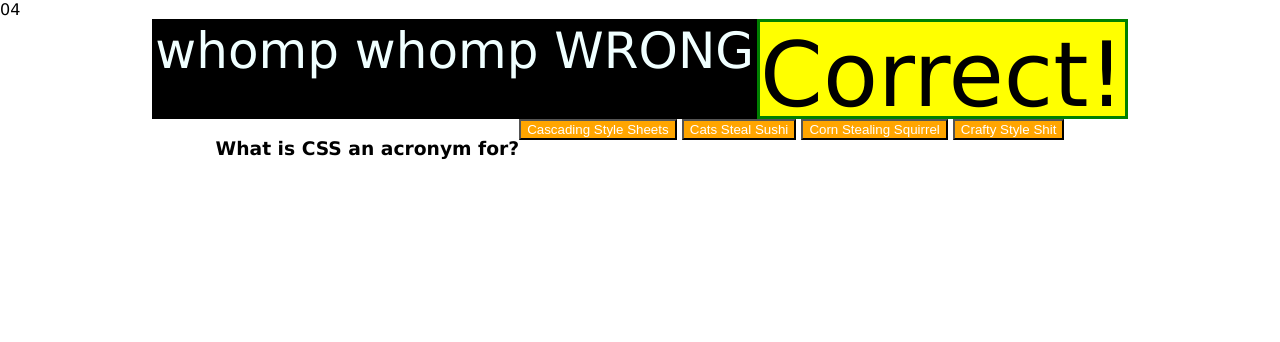
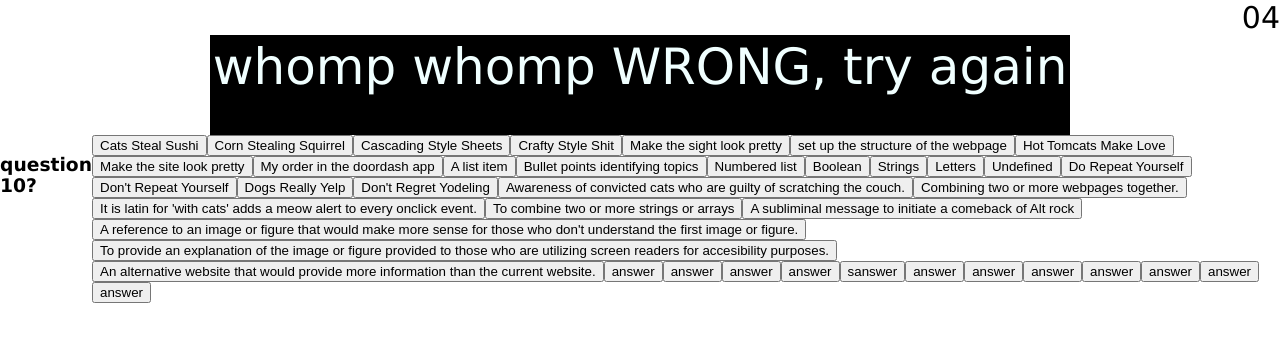
Before and after one commit to VictoriaSweet/super-cuckoo, a plain HTML site: page index.html in a window 1280 px wide. Both pictures are taken after a click on the button "start". Drawn offline with Linux system fonts and the light colour scheme.

Commit message:
added for loops with wrong answer event

```diff
--- a/assets/script.js
+++ b/assets/script.js
@@ -1,13 +1,10 @@
-const welcome = document.querySelector("#welcome");
+const welcomeSections = document.querySelectorAll(".welcome");
 const startButton = document.querySelector("#startButton");
 const questionContainer = document.querySelector("#questionContainer");
 const question = document.querySelector("#question");
-const answer1 = document.querySelector ("#answer1");
-const answer2 = document.querySelector ("#answer2");
-const answer3 = document.querySelector ("#answer3");
-const answer4 = document.querySelector ("#answer4");
+const answers = document.querySelector("#answers");
 
-const secEl = document.querySelector('#sec');
+const secEl = document.querySelector("#sec");
 
 let second = 5;
 secEl.innerText = second;
@@ -17,121 +14,117 @@ let currentQuestionIndex = 0;
 const questions = [
   {
     questionText: "What is CSS an acronym for?",
-        correctAnswer: "Cascading Style Sheets",
-        wrongAnswers: [
+    answers: [
       "Cats Steal Sushi",
       "Corn Stealing Squirrel",
+      "Cascading Style Sheets",
       "Crafty Style Shit",
     ],
+    correctIndex: 2,
   },
+
   {
     questionText: "What is the purpose of HTML in a webpage?",
-        correctAnswer: "set up the structure of the webpage",
-        wrongAnswers: [
+    answers: [
       "Make the sight look pretty",
+      "set up the structure of the webpage",
       "Hot Tomcats Make Love",
       "Make the site look pretty",
     ],
+    correctIndex: 1,
   },
   {
     questionText: "What is an ordered list in HTML?",
-        correctAnswer: "Numbered list",
-        wrongAnswers: [
+    answers: [
       "My order in the doordash app",
       "A list item",
       "Bullet points identifying topics",
+      "Numbered list",
     ],
+    correctIndex: 1,
   },
   {
-        questionText: "Which of the folowing selections are NOT a primitive javascript data type?",
-        correctAnswer: "Letters",
-        wrongAnswers: [
-            "Boolean",
-            "Strings",
-            "Undefined",
-        ],
+    questionText:
+      "Which of the folowing selections are NOT a primitive javascript data type?",
+    answers: ["Boolean", "Strings", "Letters", "Undefined"],
+    correctIndex: 2,
   },
   {
     questionText: "What does the term 'DRY' represent in coding?",
-        correctAnswer: "Don't Repeat Yourself",
-        wrongAnswers: [
+    answers: [
       "Do Repeat Yourself",
+      "Don't Repeat Yourself",
       "Dogs Really Yelp",
       "Don't Regret Yodeling",
     ],
+    correctIndex: 1,
   },
   {
     questionText: "What is the purpose of .concat() in javascript?",
-        correctAnswer: "To combine two or more strings or arrays",
-        wrongAnswers: [
+    answers: [
       "Awareness of convicted cats who are guilty of scratching the couch.",
       "Combining two or more webpages together.",
       "It is latin for 'with cats' adds a meow alert to every onclick event.",
+      "To combine two or more strings or arrays",
     ],
+    correctIndex: 3,
   },
   {
     questionText: "What is the purpose of Alt text within an image?",
-        correctAnswer: "To provide an explanation of the image or figure provided to those who are utilizing screen readers for accesibility purposes.",
-        wrongAnswers: [
+    answers: [
       "A subliminal message to initiate a comeback of Alt rock ",
       "A reference to an image or figure that would make more sense for those who don't understand the first image or figure.",
+      "To provide an explanation of the image or figure provided to those who are utilizing screen readers for accesibility purposes.",
       "An alternative website that would provide more information than the current website.",
     ],
+    correctIndex: 2,
   },
   {
-        questionText: "What is the ?",
-        correctAnswer: "set up the structure of the webpage",
-        wrongAnswers: [
-            "flksklfjdf",
-            "Corn Stealing Squirrel",
-            "Crafty Style Shit",
-        ],
+    questionText: "question8",
+    answers: ["answer", "answer", "answer", "answer"],
+    correctIndex: 0,
   },
   {
-        questionText: "What is the purpose of HTML in a webpage?",
-        correctAnswer: "set up the structure of the webpage",
-        wrongAnswers: [
-            "flksklfjdf",
-            "Corn Stealing Squirrel",
-            "Crafty Style Shit",
-        ],
+    questionText: "question ?",
+    answers: ["sanswer", "answer", "answer", "answer"],
+    correctIndex: 0,
   },
   {
-        questionText: "What is the purpose of HTML in a webpage?",
-        correctAnswer: "set up the structure of the webpage",
-        wrongAnswers: [
-            "flksklfjdf",
-            "Corn Stealing Squirrel",
-            "Crafty Style Shit",
-        ],
+    questionText: "question 10?",
+    answers: ["answer", "answer", "answer", "answer"],
+    correctIndex: 0,
   },
-
-
-
 ];
 
-//f (wrongAnswers) {
-   // display: answerResult;
-//}
-
-
-function setNextQuestion() {
-    const questionObject = questions[currentQuestionIndex];
-
-    question.innerText = questionObject.questionText;
-    answer1.innerText = questionObject.correctAnswer;
-    answer2.innerText = questionObject.wrongAnswers[0];
-    answer3.innerText = questionObject.wrongAnswers[1];
-    answer4.innerText = questionObject.wrongAnswers[2];
-
-    currentQuestionIndex++;
+for (let i = 0; i < questions.length; i++) {
+  let questionObject = questions[i];
+  for (let j = 0; j < questionObject.answers.length; j++) {
+    question.innerText=questionObject.questionText;
+    render(questionObject.answers[j], j == questionObject.correctIndex);
+  }
+}
+function render(answer, correctAnswer) {
+  let onclick = null;
+  if (correctAnswer) {
+    onclick = setNextQuestion;
+  } else {
+    onclick = showWrong; //show wrong and try again()
   }
 
+  let btn = document.createElement("button");
+  btn.innerText = answer;
+  btn.addEventListener("click", onclick);
+  answers.appendChild(btn);
+}
+function setNextQuestion() {}
+function showWrong() {}
 let myInterval = null;
 
 function startClicked() {
-    // hide welcome section
-    welcome.setAttribute("style", "display: none;");
+  for (let i = 0; i < welcomeSections.length; i++) {
+    // hide welcomeSections
+    welcomeSections[i].setAttribute("style", "display: none;");
+  }
 
   currentQuestionIndex = 0;
   setNextQuestion();
@@ -168,14 +161,8 @@ function answerClicked(event) {
 
   setNextQuestion();
 
-
   //  if (myInterval 0) # go to highscore page
   clearInterval(myInterval);
 }
 
 startButton.addEventListener("click", startClicked);
-
-answer1.addEventListener ("click", answerClicked);
-answer2.addEventListener ("click", answerClicked);
-answer3.addEventListener ("click", answerClicked);
-answer4.addEventListener ("click", answerClicked);
--- a/assets/style.css
+++ b/assets/style.css
@@ -16,13 +16,12 @@ then moves to next screen
 #startButton.mainButton {
   display: flex;
   justify-content: flex-end;
-
 }
 #startButton {
   height: 40px;
   width: 100px;
   background-color: black;
-   color: red
+  color: red;
 }
 
 #questionContainer {
@@ -31,9 +30,8 @@ then moves to next screen
 
 .answer {
   background-color: orange;
-    color:white;
+  color: white;
 }
-
 
 body {
   padding: 0;
@@ -46,13 +44,11 @@ body {
   width: 100%;
   height: 100px;
   justify-content: center;
-
 }
 
 #startButton.container {
-   display:flex;
-   justify-content: flex-end;
-
+  display: flex;
+  justify-content: center;
 }
 
 #wrong {
@@ -66,13 +62,23 @@ body {
   justify-content: center;
 }
 
-
-#correct {
-   display: flex;
+/*#correct {
+  visibility: hidden;
   border: solid green;
   height: auto;
   width: auto;
   font-size: 90px;
   background-color: yellow;
   justify-content: center;
+}*/
+
+#time {
+  display: flex;
+  justify-content: flex-end;
+  font-size: 30px;
 }
+
+.press {
+  display: flex;
+  justify-content: center;
+}
--- a/index.html
+++ b/index.html
@@ -9,28 +9,28 @@
 </head>
 
 <body>
-    <div  id="welcome" class="container">
+    <div class="welcome container">
         <h3>Welcome to the Coding Quiz!</h3>
-        <h4>Press start to play</h4>
-        <button id="startButton">start</button>
     </div>
     <div id="time">
         <span id="sec" class="txt">Sec</span>
     </div>
     <div class="container">
-        <div id="wrong">whomp whomp WRONG </div>
-        <div id="correct">Correct!</div>
+        <div id="wrong">whomp whomp WRONG, try again </div>
+    </div>
+    <div class="welcome press">
+        <h4>Press start to begin</h4>
+    </div>
+    <div class="welcome container">
+        <button id="startButton">start</button>
     </div>
 
     <div id="questionContainer" class="container">
         <h3 id="question"></h3>
         <div id="answers">
-            <button id="answer1" class="answer"></button>
-            <button id="answer2" class="answer"></button>
-            <button id="answer3" class="answer"></button>
-            <button id="answer4" class="answer"></button>
         </div>
     </div>
+
     <script src="assets/script.js"></script>
 </body>
 
```
Lines whose indentation alone changed are shown as unchanged.
